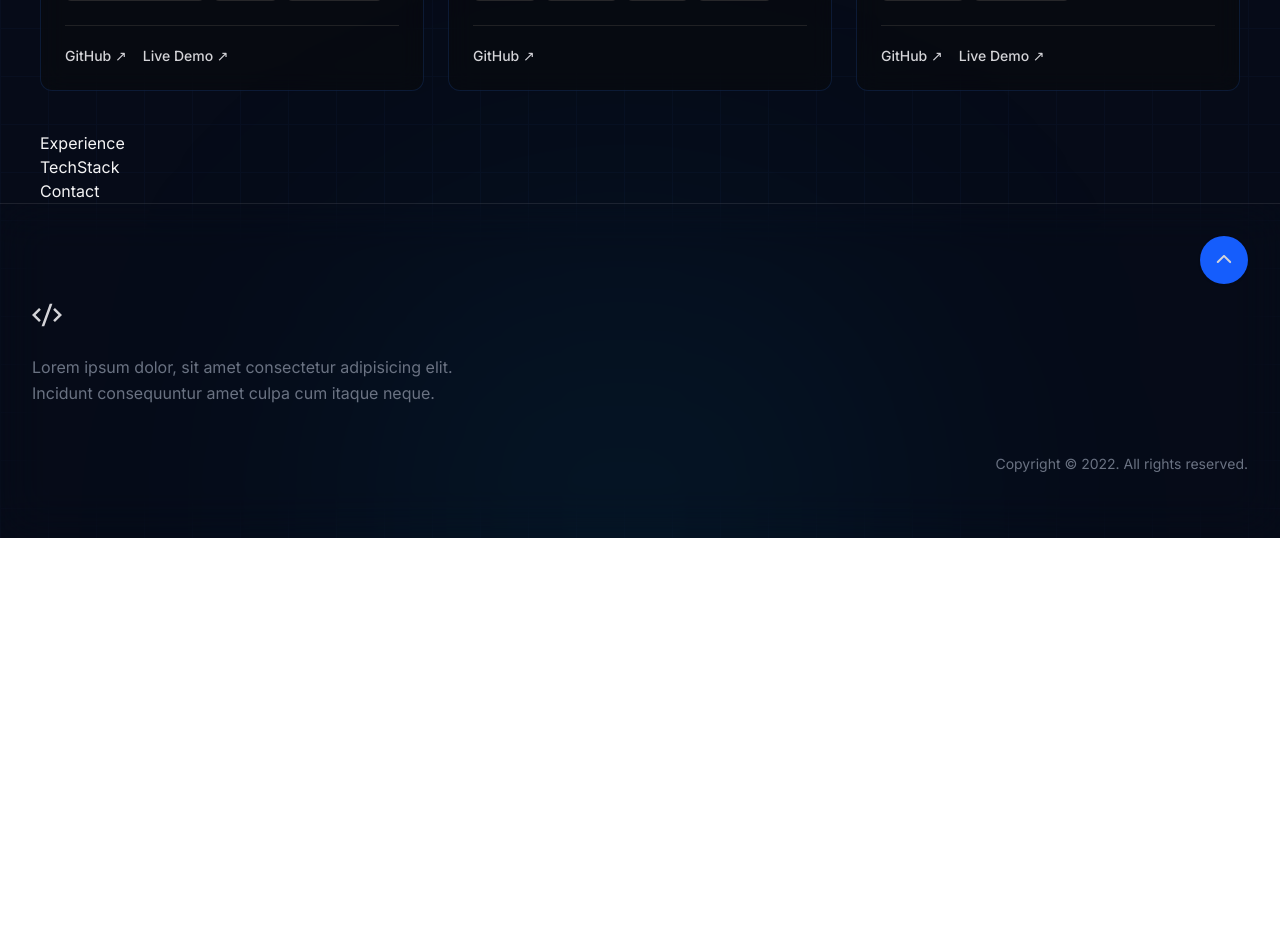
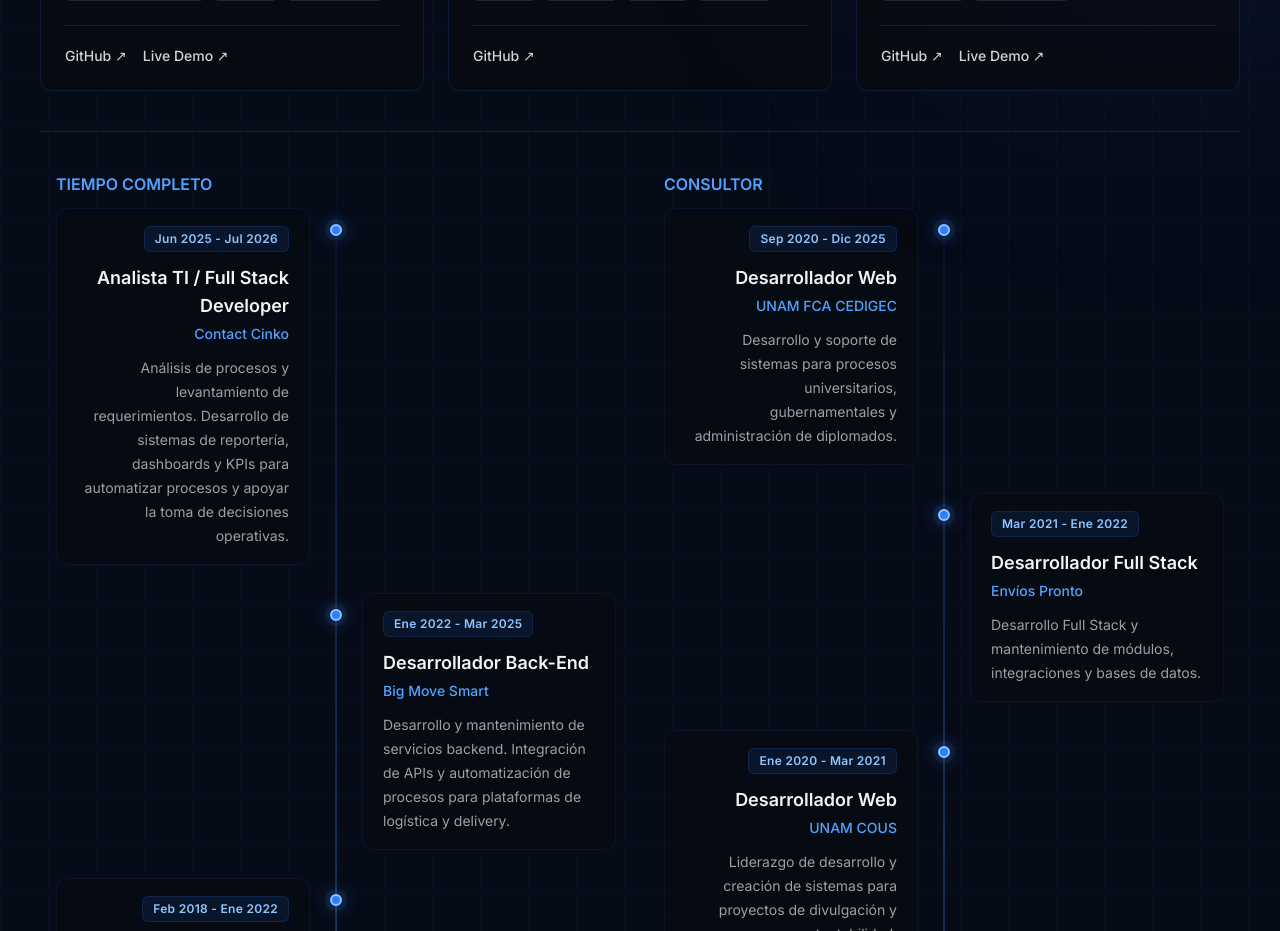
Before and after one commit to cr-gcc/portfolio, a React (Vite) app: page / in a window 1280 px wide. Shown: the part 1220-2151 px from the top of the page. Before the commit the page ends 1758 px from the top, so only its background shows below. Built offline with nearby package versions, Linux system fonts and the light colour scheme.

Commit message:
Experiencia Home

```diff
--- /dev/null
+++ b/src/data/experience.ts
@@ -0,0 +1,74 @@
+import type { Experience } from "@sections/experience/types/experience.type";
+
+export const experiences: Experience[] = [
+    {
+        company: 'Contact Cinko',
+        rangeDate: 'Jun 2025 - Jul 2026',
+        role: 'Analista TI / Full Stack Developer',
+        description: 'Análisis de procesos y levantamiento de requerimientos. Desarrollo de sistemas de reportería, dashboards y KPIs para automatizar procesos y apoyar la toma de decisiones operativas.',
+        type: 'Full-time',
+    },
+    {
+        company: 'Big Move Smart',
+        rangeDate: 'Ene 2022 - Mar 2025',
+        role: 'Desarrollador Back-End',
+        description: 'Desarrollo y mantenimiento de servicios backend. Integración de APIs y automatización de procesos para plataformas de logística y delivery.',
+        type: 'Full-time',
+    },
+    {
+        company: 'Laureate International Universities',
+        rangeDate: 'Feb 2018 - Ene 2022',
+        role: 'Programador Full Stack',
+        description: 'Desarrollo y mantenimiento de sistemas internos para optimizar procesos corporativos. Integración de servicios y gestión de acceso mediante Azure AD.',
+        type: 'Full-time',
+    },
+    {
+        company: 'Banco de México',
+        rangeDate: 'Oct 2017 - Ene 2018',
+        role: 'Analista de información',
+        description: 'Análisis y soporte de flujos de información relacionados con transacciones y entidades bancarias.',
+        type: 'Full-time',
+    },
+    {
+        company: 'Unisys de México, S.A. de C.V.',
+        rangeDate: 'Dic 2013 - Dic 2014',
+        role: 'Student Technical',
+        description: 'Monitoreo de servidores y sistemas basados en COBOL. Pruebas y evaluación de nuevas tecnologías.',
+        type: 'Full-time',
+    },
+    {
+        company: 'UNAM FCA CEDIGEC',
+        rangeDate: 'Sep 2020 - Dic 2025',
+        role: 'Desarrollador Web',
+        description: 'Desarrollo y soporte de sistemas para procesos universitarios, gubernamentales y administración de diplomados.',
+        type: 'Part-time',
+    },
+    {
+        company: 'Envíos Pronto',
+        rangeDate: 'Mar 2021 - Ene 2022',
+        role: 'Desarrollador Full Stack',
+        description: 'Desarrollo Full Stack y mantenimiento de módulos, integraciones y bases de datos.',
+        type: 'Part-time',
+    },
+    {
+        company: 'UNAM COUS',
+        rangeDate: 'Ene 2020 - Mar 2021',
+        role: 'Desarrollador Web',
+        description: 'Liderazgo de desarrollo y creación de sistemas para proyectos de divulgación y sustentabilidad.',
+        type: 'Part-time',
+    },
+    {
+        company: 'Coordina Grupo Sagma',
+        rangeDate: 'Ago 2019 - Nov 2019',
+        role: 'Programador Full Stack',
+        description: 'Desarrollo de sistemas de auditoría y seguimiento de proyectos de construcción relacionados con CAPUFE.',
+        type: 'Part-time',
+    },
+    {
+        company: 'CNBV',
+        rangeDate: 'Jul 2016 - Sep 2016',
+        role: 'Desarrollador Web',
+        description: 'Análisis de datos y desarrollo de sistemas internos para generación de reportes.',
+        type: 'Part-time',
+    }
+];
--- a/src/pages/HomePage.tsx
+++ b/src/pages/HomePage.tsx
@@ -1,8 +1,10 @@
 import { Hero } from "@sections/hero/Hero";
 import { Projects } from "@sections/projects/Projects";
 import { Experience } from "@sections/experience/Experience";
+/*
 import { TechStack } from "@sections/stack/TechStack";
 import { Contact } from "@sections/contact/Contact";
+*/
 
 export function HomePage() {
     return (
@@ -10,8 +12,8 @@ export function HomePage() {
             <Hero />
             <Projects />
             <Experience />
-            <TechStack />
-            <Contact />
+            {/* <TechStack /> */}
+            {/* <Contact /> */}
         </>
     );
 }
--- a/src/sections/experience/Experience.tsx
+++ b/src/sections/experience/Experience.tsx
@@ -1,5 +1,27 @@
+import { ExperienceLine } from "./ExperienceLine";
+import { experiences } from "@data/experience";
+
 export function Experience() {
+    const fullTimeExperiences = experiences.filter((experience) => experience.type === "Full-time");
+    const partTimeExperiences = experiences.filter((experience) => experience.type === "Part-time");
+
     return (
-        <div>Experience</div>
+        <div className="w-full border-t border-zinc-200/10">
+            <div className="grid grid-cols-1 sm:grid-cols-2 gap-4 py-10">
+                <div className="px-4">
+                    <span className="text-base font-semibold uppercase text-blue-400 pb-4">
+                        Tiempo completo
+                    </span>
+                    <ExperienceLine experiences={fullTimeExperiences} className="mt-6" />
+                </div>
+
+                <div className="px-4">
+                    <span className="text-base font-semibold uppercase text-blue-400 pb-4">
+                        Consultor
+                    </span>
+                    <ExperienceLine experiences={partTimeExperiences} className="mt-6" />
+                </div>
+            </div>
+        </div>
     )
 }
--- /dev/null
+++ b/src/sections/experience/ExperienceLine.tsx
@@ -0,0 +1,74 @@
+import type { ExperienceLineProps } from "@sections/experience/types/experience.type";
+
+export function ExperienceLine({ experiences, className }: ExperienceLineProps) {
+    return (
+        <ol
+            className={`
+                relative space-y-10
+                before:absolute
+                before:top-0
+                before:left-1/2
+                before:h-full
+                before:w-px
+                before:-translate-x-1/2
+                before:bg-gradient-to-b
+                before:from-blue-500/10
+                before:via-blue-400/50
+                before:to-blue-500/10
+                ${className ?? ""}
+            `}
+        >
+            {experiences.map((experience, index) => (
+                <li
+                    key={index}
+                    className="group relative grid grid-cols-2 odd:-me-3 even:-ms-3"
+                >
+                    <div className="relative flex items-start gap-5 group-odd:flex-row-reverse group-odd:text-right group-even:order-last">
+                        {/* Timeline point */}
+                        <span className="
+                            relative z-10 mt-1
+                            size-3 shrink-0
+                            rounded-full
+                            border-2 border-blue-300
+                            bg-blue-500
+                            shadow-[0_0_0_5px_rgba(59,130,246,0.10),0_0_18px_rgba(59,130,246,0.65)]
+                            transition
+                            duration-300
+                            group-hover:scale-125
+                            group-hover:bg-blue-300
+                        "/>
+                        {/* Content */}
+                        <div className="
+                            -mt-3
+                            max-w-xl
+                            rounded-xl
+                            border border-blue-500/10
+                            bg-zinc-950/35
+                            px-5 py-4
+                            backdrop-blur-sm
+                            transition
+                            duration-300
+                            group-hover:border-blue-400/25
+                            group-hover:bg-blue-950/10
+                        ">
+                            <time className="
+                                inline-flex
+                                rounded-md
+                                border border-blue-500/15
+                                bg-blue-500/10
+                                px-2.5 py-1
+                                text-xs font-semibold
+                                tracking-wide
+                                text-blue-300
+                            ">{experience.rangeDate}</time>
+                            <h3 className="mt-3 text-lg font-semibold text-zinc-100">{experience.role}</h3>
+                            <p className="mt-1 text-sm font-medium text-blue-400">{experience.company}</p>
+                            <p className="mt-3 text-sm leading-6 text-zinc-400">{experience.description}</p>
+                        </div>
+                    </div>
+                    <div aria-hidden="true" />
+                </li>
+            ))}
+        </ol>
+    )
+}
```
Also changed, not shown: src/sections/experience/types/experience.type.ts (added, +14 -0 lines).
